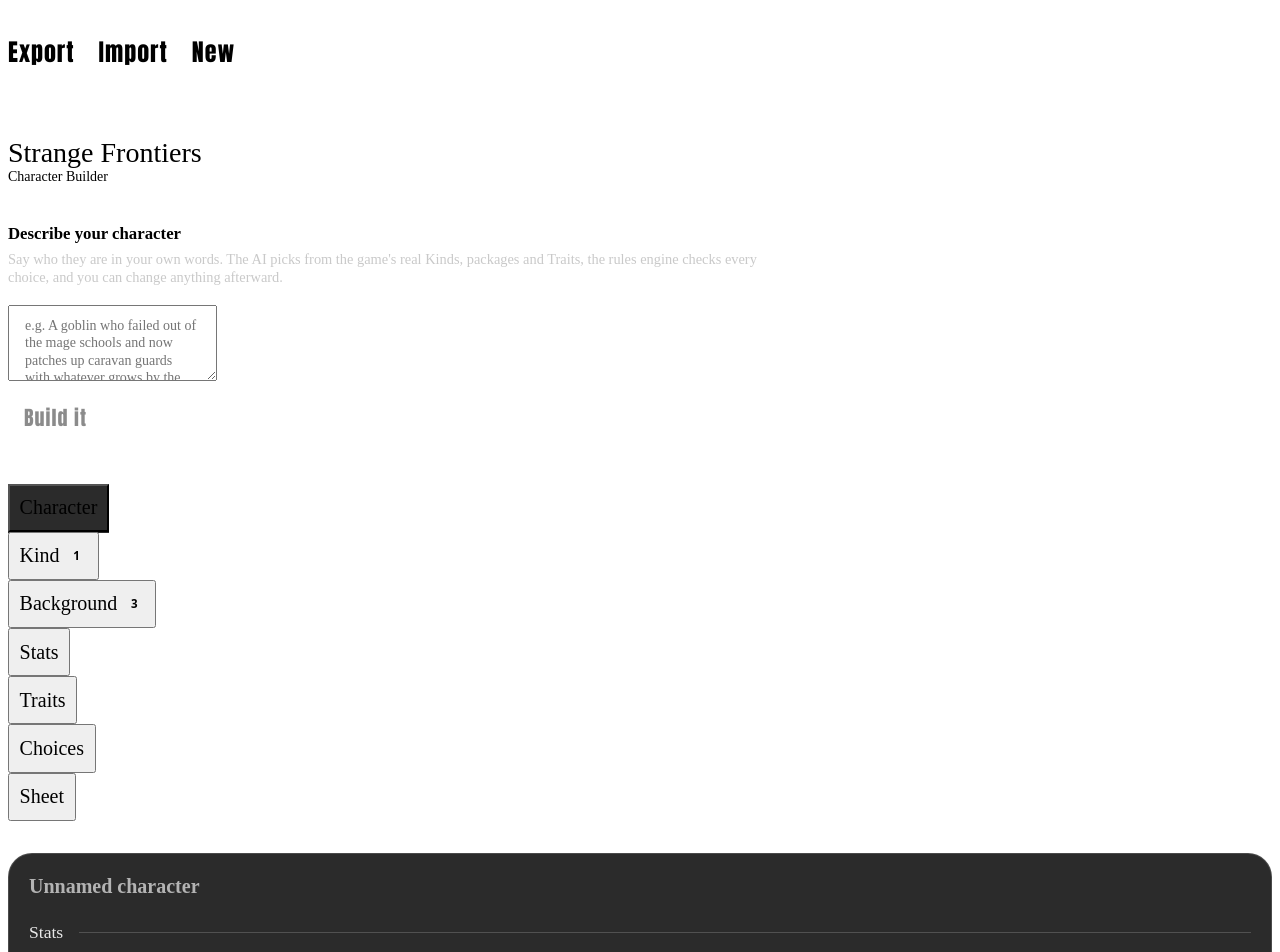
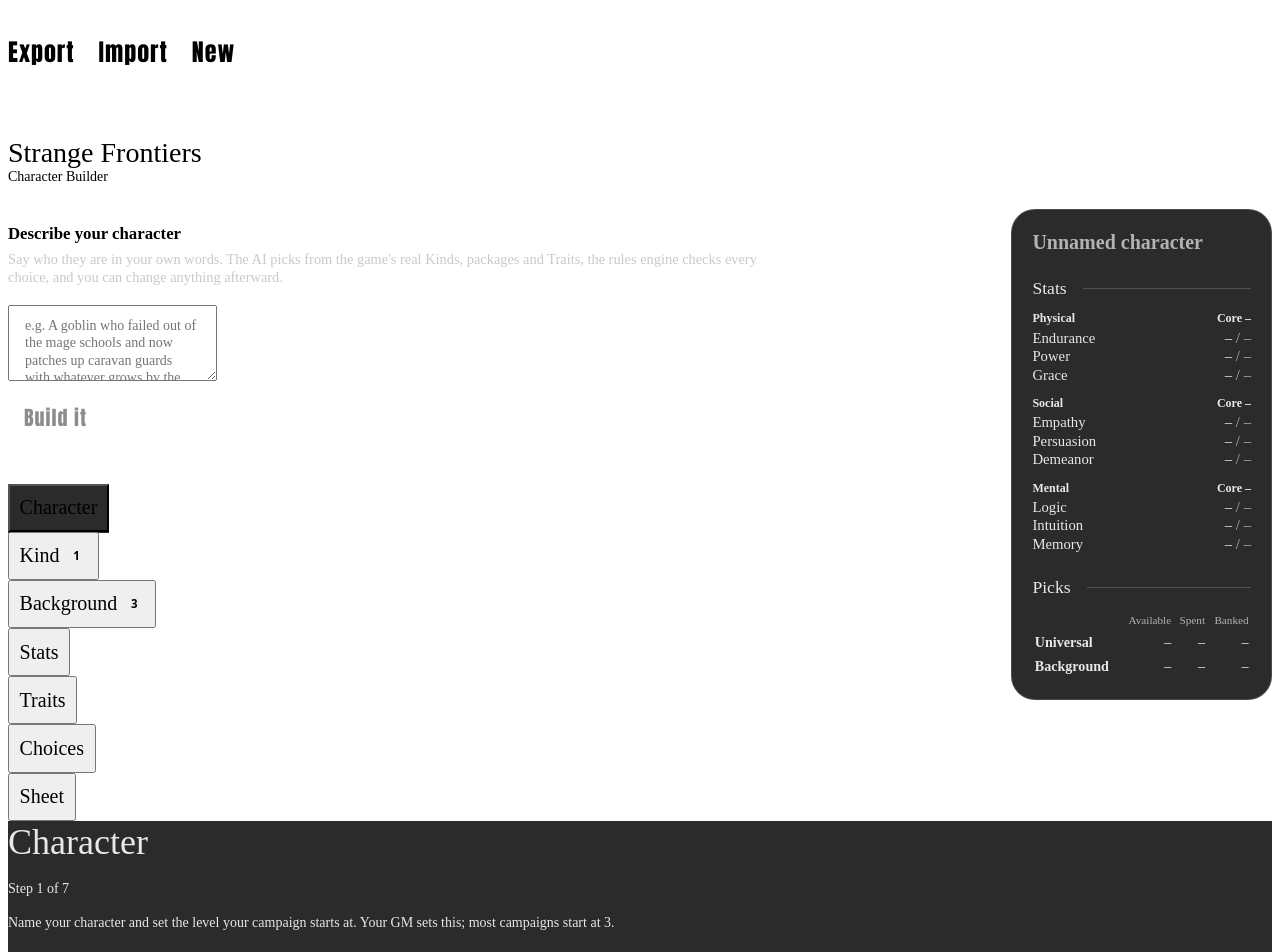
Before and after one commit to Ethanwelner/strange-frontiers-character-creator, a React (Vite) app: page / in a window 1280 px wide. Shown: the top 952 px of the page. Built offline with nearby package versions, Linux system fonts and the light colour scheme.

Commit message:
Hero: the last build's notes in their own column between the describe box and the character box
Co-Authored-By: Claude Opus 5.5 <noreply@anthropic.com>

```diff
--- a/src/app/App.tsx
+++ b/src/app/App.tsx
@@ -3,7 +3,7 @@ import { check, describe, stepOf } from "./check.js";
 import { BackgroundStep } from "./components/BackgroundStep.js";
 import { CharacterStep } from "./components/CharacterStep.js";
 import { ChoicesStep } from "./components/ChoicesStep.js";
-import { DescribeBox } from "./components/DescribeBox.js";
+import { AiNotesColumn, DescribeBox } from "./components/DescribeBox.js";
 import { KindStep } from "./components/KindStep.js";
 import { StatsStep } from "./components/StatsStep.js";
 import { Sheet } from "./components/Sheet.js";
@@ -26,6 +26,8 @@ const LABELS: Record<Step, string> = {
 
 export function App() {
   const [saved, setSaved] = useState<Saved>(load);
+  // While Build it runs, the last build's notes step aside.
+  const [building, setBuilding] = useState(false);
   const [notice, setNotice] = useState<string>();
   // New asks inline before clearing; native confirm() dialogs are blocked in some browsers.
   const [confirmingNew, setConfirmingNew] = useState(false);
@@ -124,8 +126,10 @@ export function App() {
           )}
           <input ref={fileInput} type="file" accept="application/json,.json" hidden onChange={importBuild} />
         </div>
-        <div className="container d-flex flex-gap-48 builder-row">
-          <div className="flex-11 builder-main hero-main">
+        {/* Title and describe box, the last build's notes, then the character box;
+            the step tabs along the bottom */}
+        <div className={`container builder-row${saved.ai && !building ? " has-notes" : ""}`}>
+          <div className="builder-main">
             <div className="builder-statement">
               <h1 className="title hero-title frontiers-accent">Strange Frontiers</h1>
               <p className="title section-title">Character Builder</p>
@@ -137,8 +141,15 @@ export function App() {
               startingLevel={campaign.startingLevel}
               hasBuild={Boolean(draft.kind || draft.origin || draft.profession || draft.past || draft.traits.length)}
               onBuilt={applyDescribed}
-              onDismiss={() => setSaved((s) => ({ ...s, ai: undefined }))}
+              onBusyChange={setBuilding}
             />
+          </div>
+
+          {saved.ai && !building && (
+            <div className="builder-notes">
+              <AiNotesColumn notes={saved.ai} draft={draft} onDismiss={() => setSaved((s) => ({ ...s, ai: undefined }))} />
+            </div>
+          )}
 
           <nav className="builder-tabs rpg-tab-list" aria-label="Steps">
             {STEPS.map((s, n) => (
@@ -153,8 +164,7 @@ export function App() {
               </button>
             ))}
           </nav>
-          </div>
-          <div className="flex-3 builder-side">
+          <div className="builder-side">
             <ValidationPanel draft={draft} result={result} />
           </div>
         </div>
--- a/src/app/components/DescribeBox.tsx
+++ b/src/app/components/DescribeBox.tsx
@@ -11,7 +11,8 @@ interface Props {
   startingLevel: number;
   hasBuild: boolean;
   onBuilt: (result: DescribeResult, description: string, seconds: number) => void;
-  onDismiss: () => void;
+  // While a build runs, so the last build's notes can step aside.
+  onBusyChange?: (busy: boolean) => void;
 }
 
 // A build streams progress lines, then a result or error line. Errors before
@@ -83,7 +84,7 @@ const requestBuild = (description: string, startingLevel: number, onProgress: (p
 // 67 seconds as "1:07".
 export const clock = (seconds: number) => `${Math.floor(seconds / 60)}:${String(Math.floor(seconds % 60)).padStart(2, "0")}`;
 
-export function DescribeBox({ notes, startingLevel, hasBuild, onBuilt, onDismiss, draft }: Props) {
+export function DescribeBox({ notes, startingLevel, hasBuild, onBuilt, onBusyChange }: Props) {
   const [text, setText] = useState(notes?.description ?? "");
   const [busy, setBusy] = useState(false);
   const [progress, setProgress] = useState<Progress>();
@@ -94,6 +95,8 @@ export function DescribeBox({ notes, startingLevel, hasBuild, onBuilt, onDismiss
   const started = useRef(0);
   const [elapsed, setElapsed] = useState(0);
   const secondsSince = () => Math.round((Date.now() - started.current) / 1000);
+
+  useEffect(() => onBusyChange?.(busy), [busy, onBusyChange]);
 
   useEffect(() => {
     if (!busy) return;
@@ -187,8 +190,15 @@ export function DescribeBox({ notes, startingLevel, hasBuild, onBuilt, onDismiss
           </button>
         </div>
       )}
+    </section>
+  );
+}
 
-      {notes && !busy && (
+// What the last build from a description says: how it went, the character in
+// a sentence or two, what's left for the player, and a reason for each choice.
+// A column of its own in the hero, beside the describe box.
+export function AiNotesColumn({ notes, draft, onDismiss }: { notes: AiNotes; draft: Draft; onDismiss: () => void }) {
+  return (
     <div className="describe-result">
       <div className="describe-head">
         <p className={`describe-status ${notes.status === "accepted" ? "good" : "bad"}`}>
@@ -216,7 +226,5 @@ export function DescribeBox({ notes, startingLevel, hasBuild, onBuilt, onDismiss
         ))}
       </ul>
     </div>
-      )}
-    </section>
   );
 }
--- a/src/app/styles.css
+++ b/src/app/styles.css
@@ -262,14 +262,65 @@
     padding-top: var(--sf-creator-top, 32px);
   }
 
-  /* The tabs sit at the bottom of the left column, on the panel, however tall
-     the character box makes the row. */
-  .hero-main {
-    display: flex;
-    flex-direction: column;
+  /* The hero's row: the title and describe box, the last build's notes when
+     there are some, and the character box, each centered in the row's height;
+     the step tabs run along the bottom, on the panel. Between 992 and 1199px
+     the notes drop under the describe box, and phones stack everything. */
+  .builder-row {
+    display: grid;
+    grid-template-columns: minmax(0, 11fr) minmax(260px, 3fr);
+    grid-template-rows: 1fr auto;
+    grid-template-areas:
+      "main side"
+      "tabs side";
+    column-gap: 48px;
+  }
+
+  .builder-row.has-notes {
+    grid-template-rows: 1fr auto auto;
+    grid-template-areas:
+      "main side"
+      "notes side"
+      "tabs side";
+  }
+
+  @media (min-width: 1200px) {
+    .builder-row.has-notes {
+      grid-template-columns: minmax(0, 6fr) minmax(0, 5fr) minmax(260px, 3fr);
+      grid-template-rows: 1fr auto;
+      grid-template-areas:
+        "main notes side"
+        "tabs tabs side";
+    }
+
+    /* A long list of reasons scrolls inside its column instead of stretching
+       the hero */
+    .builder-notes {
+      align-self: center;
+      max-height: 75vh;
+      overflow-y: auto;
+      padding-right: 8px;
+      scrollbar-width: thin;
+      scrollbar-color: var(--portfolio-gray) transparent;
+    }
+  }
+
+  .builder-main {
+    grid-area: main;
+    align-self: center;
+  }
+
+  .builder-notes {
+    grid-area: notes;
+    padding-top: 24px;
+  }
+
+  .builder-tabs {
+    grid-area: tabs;
   }
 
   .builder-hero .builder-side {
+    grid-area: side;
     align-self: center;
     padding: 32px 0;
   }
@@ -301,9 +352,8 @@
   }
 
   /* .title.hero-title.frontiers-accent over .title.section-title */
-  /* Auto margins above it and above the tabs center it and the describe box. */
   .builder-statement {
-    margin: auto 0 40px;
+    margin: 0 0 40px;
     padding-top: 48px;
     line-height: 1;
 
@@ -316,7 +366,6 @@
   /* Step tabs: the site's .rpg-tab bar along the bottom of the hero, sitting
      on the panel */
   .builder-tabs {
-    margin-top: auto;
     padding-top: 48px;
     overflow-x: auto;
     scrollbar-width: none;
@@ -358,10 +407,13 @@
 
   .describe {
     max-width: 760px;
-
-    .hint {
-      color: #c9c9c9;
-    }
+  }
+
+  :is(.describe, .builder-notes) .hint {
+    color: #c9c9c9;
+  }
+
+  .describe {
 
     button.primary {
       background: var(--frontiers-green);
@@ -370,10 +422,6 @@
       &:hover:not(:disabled) {
         background-color: color-mix(in srgb, var(--frontiers-green) 75%, var(--portfolio-white));
       }
-    }
-
-    button.link {
-      color: var(--frontiers-lore-on-black);
     }
 
     .notice {
@@ -425,9 +473,13 @@
     color: #c9c9c9;
   }
 
+  :is(.describe, .builder-notes) button.link {
+    color: var(--frontiers-lore-on-black);
+  }
+
+  /* The last build's notes, under a rule like the describe box's heading */
   .describe-result {
     border-top: 1px solid var(--rule-on-black);
-    margin-top: 1rem;
     padding-top: 0.75rem;
   }
 
@@ -1163,11 +1215,7 @@
   }
 
   /* Validation panel: a small .c-sheet, in the hero beside the title on
-     desktops. Its flex-3 column keeps room for the Picks table on narrower
-     desktops. */
-  .builder-side {
-    min-width: 260px;
-  }
+     desktops. Its column keeps at least 260px for the Picks table. */
 
   .panel {
     --rule: rgb(255 255 255 / 18%);
@@ -1533,17 +1581,21 @@
 
   /* Below the site's lg breakpoint: one column, the panel docks to the bottom. */
   @media (max-width: 991px) {
-    .builder-row {
-      gap: 0;
-    }
-
-    .builder-main {
-      flex: 1 100%;
-    }
-
-    .builder-side {
-      flex: none;
-      min-width: 0;
+    .builder-row,
+    .builder-row.has-notes {
+      grid-template-columns: minmax(0, 1fr);
+      grid-template-rows: auto;
+      grid-template-areas:
+        "main"
+        "notes"
+        "tabs";
+    }
+
+    /* The character box docks to the bottom of the screen; its column is
+       auto-placed, since the phone grid has no side area */
+    .builder-hero .builder-side {
+      grid-area: auto;
+      padding: 0;
     }
 
     .builder-panel.unlimited {
```
Lines whose indentation alone changed are shown as unchanged.
